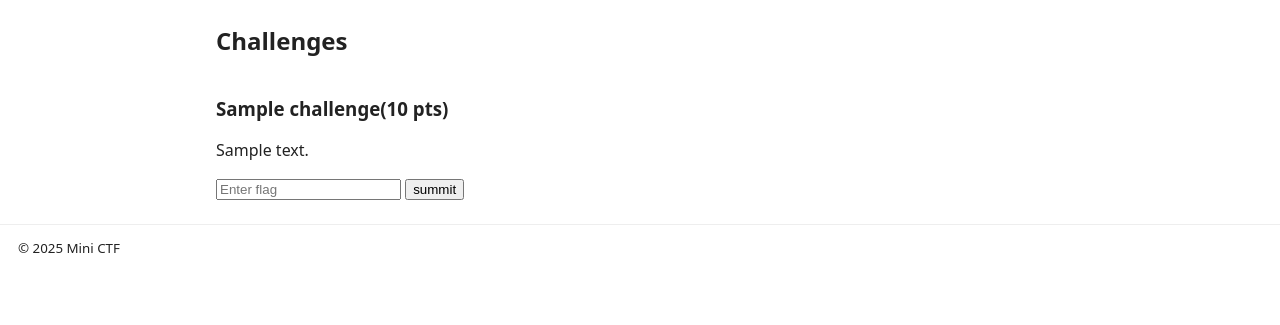
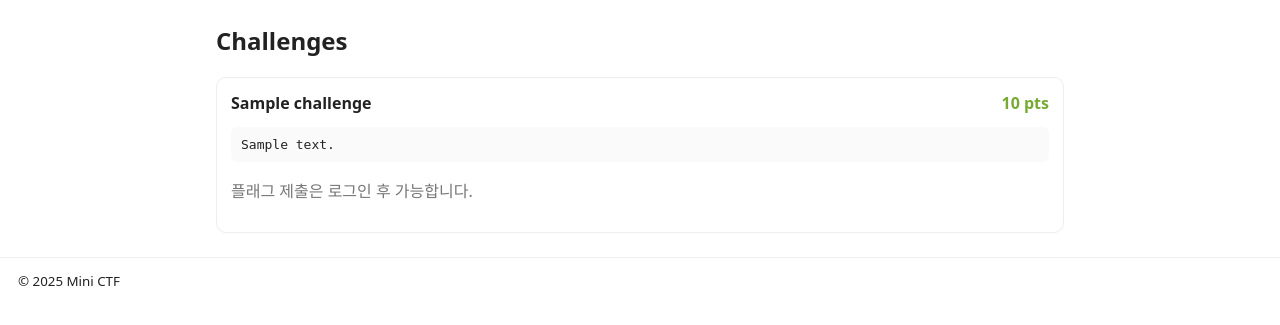
Before and after one commit to jeewon514/CTF, a Flask app: page /challenges in a window 1280 px wide. Shown: the part 108-433 px from the top of the page. Run offline with Flask 3, Linux system fonts and the light colour scheme; tables that the repository leaves empty hold one stand-in row (values such as "Sample post").

Commit message:
update: html

```diff
--- a/templates/base.html
+++ b/templates/base.html
@@ -9,7 +9,7 @@
         <header>
             <h1>Mini CTF Platform</h1>
             <nav>
-                <a href="{{ url_for('index') }}">Home</a>
+                <a href="#">Home</a>
                 <a href="{{ url_for('login') }}">Login</a>
                 <a href="{{ url_for('challenges') }}">Challenges</a>
                 <a href="{{ url_for('scoreboard') }}">Scoreboard</a>
--- a/templates/challenge.html
+++ b/templates/challenge.html
@@ -8,12 +8,22 @@
 
 <ul class="challenge-list">
     {% for c in challenges %}
-    <li>
-        <h3>{{ c.title }}({{ c.points }} pts)</h3>
-        <p>{{ c.description }}</p>
-        <form action="{{ url_for('submit', challenge_id=c.id) }}" method=post>
-            <input type="text" name="flag" placeholder="Enter flag">
-            <button type="summit">summit</button>
+    <li class="challenge-item">
+        <div class="challenge-head">
+            <strong>{{ c.title }}</strong>
+            <span class="points">{{ c.points }} pts</span>
+        </div>
+        <pre class="desc">{{ c.description }}</pre>
+
+        {% if session.get('user_id') %}
+            <form method="post" action="{{ url_for('submit', challenge_id=c.id) }}" class="submit-form">
+                <input type="text" name="flag" placeholder="flag{...}" autocomplete="off" required>
+                <button type="submit" class="btn">제출</button>
+            </form>
+        {% else %}
+            <p class="muted">플래그 제출은 로그인 후 가능합니다.</p>
+        {% endif %}
+    </li>
     {% endfor %}
 </ul>
 
--- a/templates/login.html
+++ b/templates/login.html
@@ -6,7 +6,7 @@
         <input type="text" name="username" required>
     </label>
     <label>비밀번호
-        <input type="password" name="assword" required>
+        <input type="password" name="password" required>
     </label>
     <button type="submit" class="btn">로그인</button>
 </form>
```
